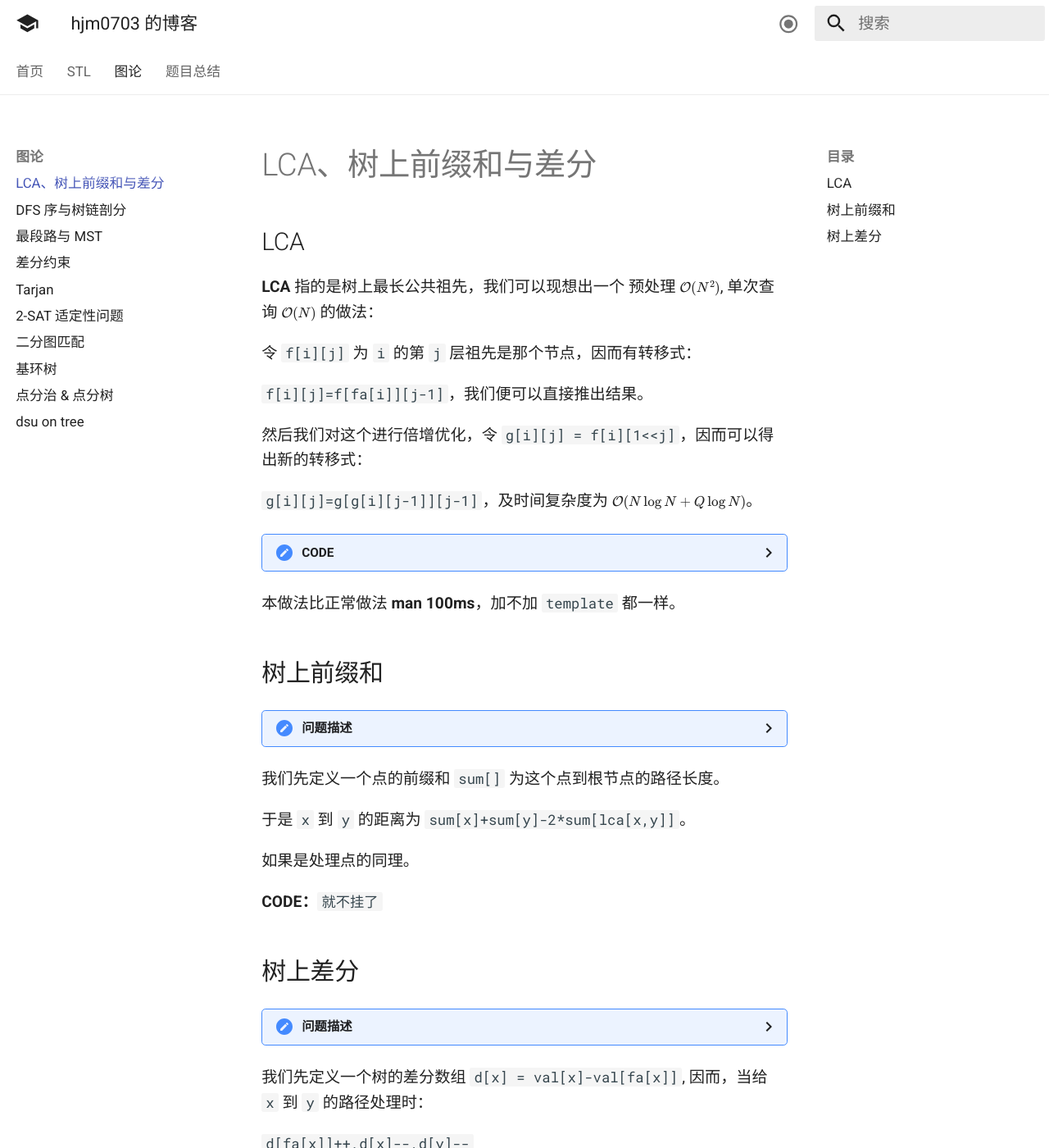
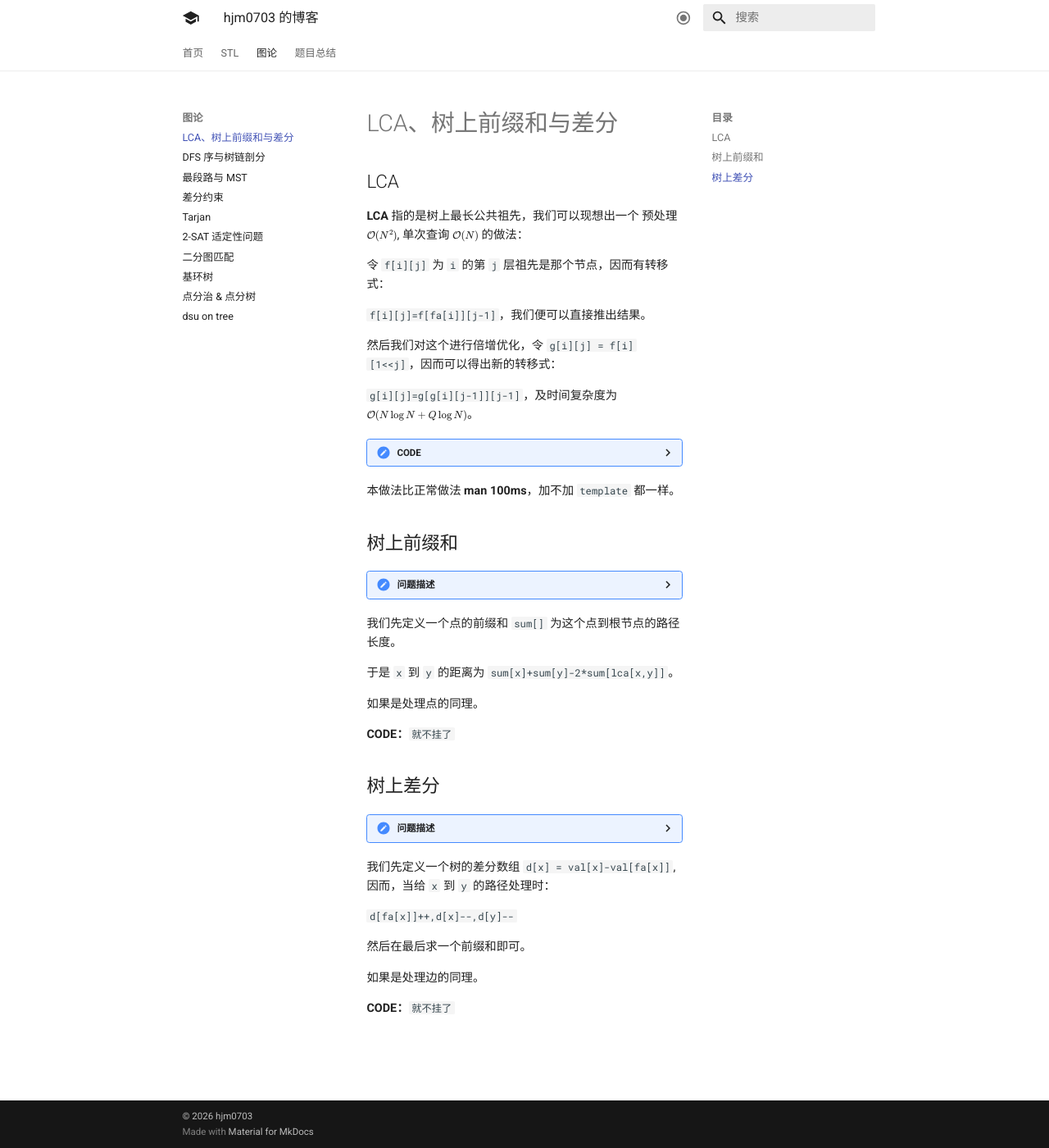
Before and after one commit to hjm0703/hjm-blog, an MkDocs documentation site: the page built from docs/graph/LCA、树上前缀和与差分.md, in a window 1280 px wide and 1400 px high. Shown: the whole window at 82% size. Built offline with MkDocs 1.6.1 and Material for MkDocs 9.7.7, drawn with Linux system fonts in a browser that asks for light colours.

Commit message:
改进字体大小

```diff
--- a/docs/stylesheets/extra.css
+++ b/docs/stylesheets/extra.css
@@ -1,23 +1,13 @@
 /* 与 OI Wiki 一致的自定义样式 */
 
-/* 字体大小调整 - 整体放大 1.5 倍 */
+/* 字体大小调整 */
 html, body {
-  font-size: 24px !important;
+  font-size: 18px !important;
 }
 
-/* 调整整体容器宽度 */
+/* 调整整体容器宽度 - 减小内容区域宽度 */
 .md-grid {
-  max-width: 72rem !important;
-}
-
-/* 增大代码块字体 */
-.md-typeset pre, .md-typeset code {
-  font-size: 0.9em !important;
-}
-
-/* 增大表格字体 */
-.md-typeset table {
-  font-size: 1em !important;
+  max-width: 48rem !important;
 }
 
 /* Logo title */
```
